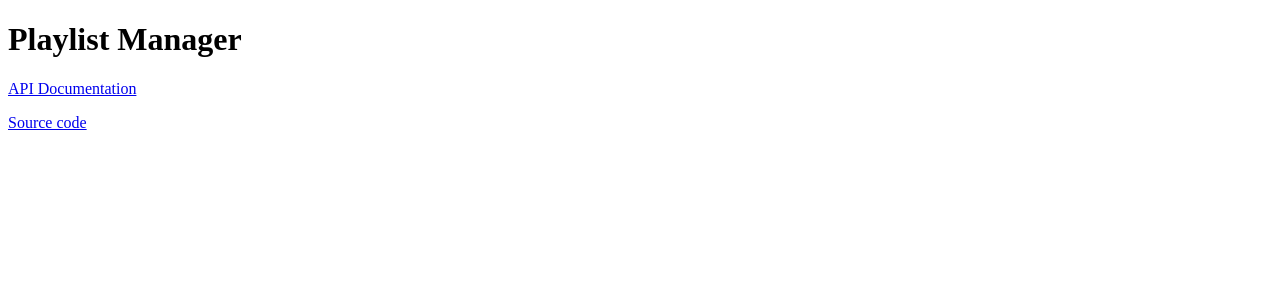
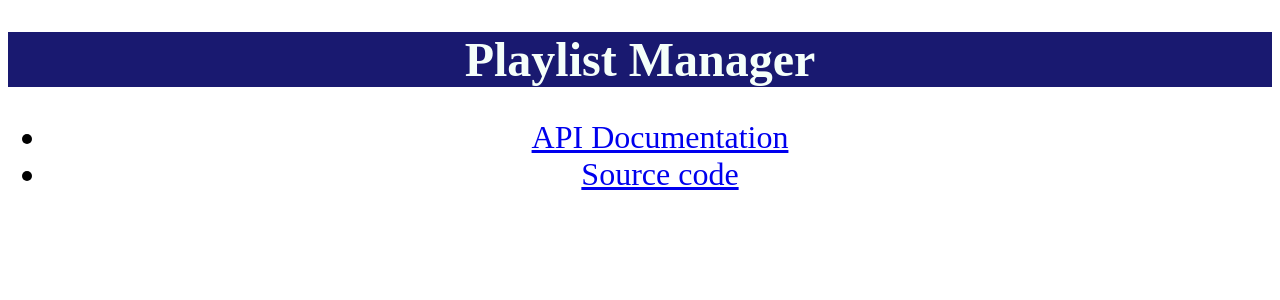
Before and after one commit to Ameenafz248/Song-Playlist-Manager, a Python web app: template songs/playlists/templates/main.html in a window 1280 px wide. Shown: the top 300 px of the page. Run offline with Jinja, Linux system fonts and the light colour scheme; the template is opened without the code that fills it, so the values that code supplies are empty.

Commit message:
Update main.html

```diff
--- a/songs/playlists/templates/main.html
+++ b/songs/playlists/templates/main.html
@@ -1,8 +1,10 @@
 <!DOCTYPE html>
 <html>
     <body>
-        <h1>Playlist Manager</h1>
-        <p><a href="https://docs.google.com/document/d/10_BefTT0qygWwYUy2D1pqZy3cL6H8DiCzsl7Hg7kpNQ/edit#">API Documentation</a></p>
-        <p><a href="https://github.com/Ameenafz248/Song-Playlist-Manger/blob/main/README.md">Source code</a></p>
+        <h1 style="text-align:center;font-size:300%;background-color:midnightblue;color:mintcream;font-family:'Courier New', Courier, monospace';text-align:center;">Playlist Manager</h1>
+        <ul>
+        <li style="font-size:200%;text-align:center;"><a href="https://docs.google.com/document/d/10_BefTT0qygWwYUy2D1pqZy3cL6H8DiCzsl7Hg7kpNQ/edit#">API Documentation</a></li>
+        <li style="font-size:200%;text-align:center;"><a href="https://github.com/Ameenafz248/Song-Playlist-Manger/blob/main/README.md">Source code</a></li>
+    </ul>
     </body>
 </html>
```
